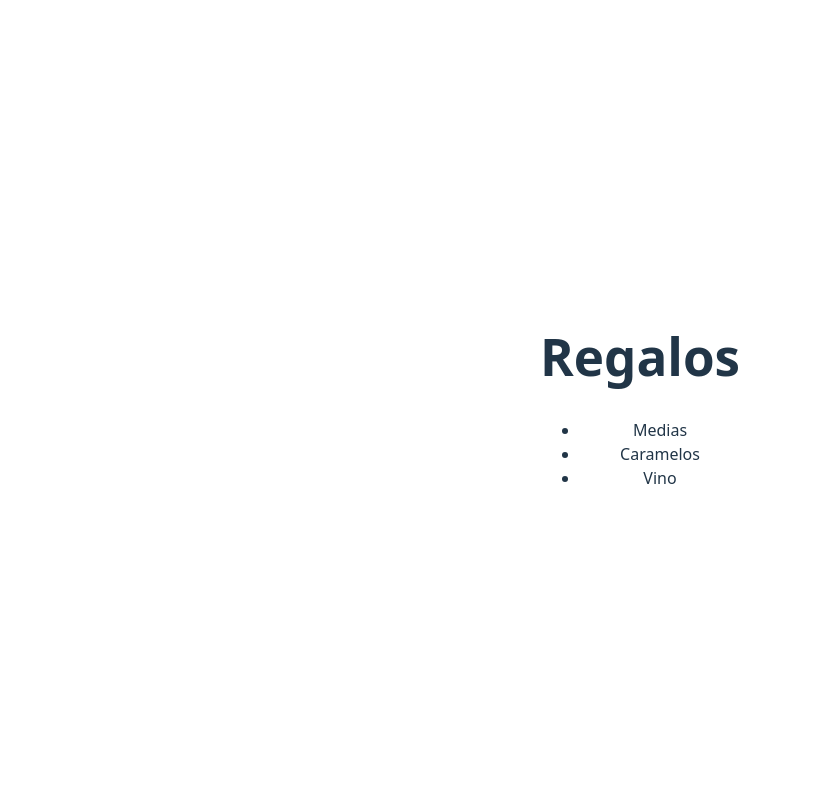
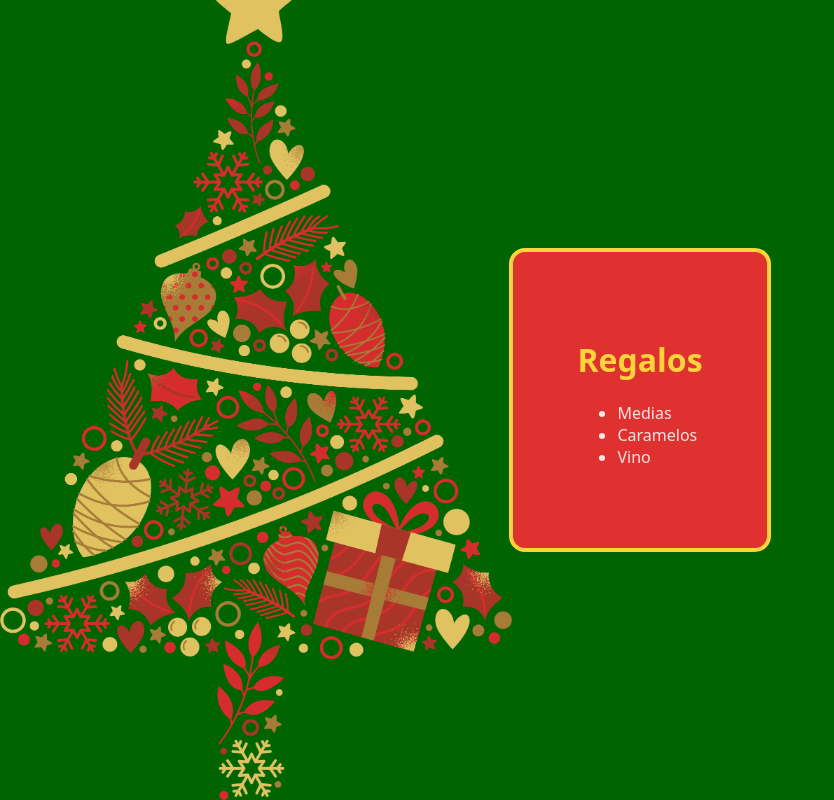
Before and after one commit to FelipeAlvarad63/24-days-adviency, a website built with Vite: page day-02/index.html in a window 1280 px wide. Shown: the whole page, without its empty margins (0-834 px from the left). Built offline with nearby package versions, Linux system fonts and the light colour scheme; files whose address does not match are found by name.

Commit message:
feat: styles day 2

```diff
--- a/day-02/src/style.css
+++ b/day-02/src/style.css
@@ -1,25 +1,19 @@
 :root {
   font-family: system-ui, Avenir, Helvetica, Arial, sans-serif;
-  line-height: 1.5;
-  font-weight: 400;
 
-  color-scheme: light dark;
-  color: rgba(255, 255, 255, 0.87);
-  background-color: #242424;
+  /*
+  Colors based on the Christmas theme
+  --primary-red: #e03131;
+  --color-secondary-golden: #ffd43b;
+  --color-white: #ffffffde;
+  --color-green: #006400;
+  */
 
-  font-synthesis: none;
-  text-rendering: optimizeLegibility;
-  -webkit-font-smoothing: antialiased;
-  -moz-osx-font-smoothing: grayscale;
-}
 
-a {
-  font-weight: 500;
-  color: #646cff;
-  text-decoration: inherit;
-}
-a:hover {
-  color: #535bf2;
+  --color-primary-red: #e03131;
+  --color-secondary-golden: #ffd43b;
+  --color-white: #ffffffde;
+  --color-green: #006400;
 }
 
 body {
@@ -30,67 +24,27 @@ body {
   min-height: 100vh;
 }
 
-h1 {
-  font-size: 3.2em;
-  line-height: 1.1;
-}
-
 #app {
   max-width: 1280px;
   margin: 0 auto;
   padding: 2rem;
-  text-align: center;
 }
 
-.logo {
-  height: 6em;
-  padding: 1.5em;
-  will-change: filter;
-  transition: filter 300ms;
-}
-.logo:hover {
-  filter: drop-shadow(0 0 2em #646cffaa);
-}
-.logo.vanilla:hover {
-  filter: drop-shadow(0 0 2em #f7df1eaa);
+body {
+  background: no-repeat left bottom/40% url(/assets/img_arbol_navidad.png), var(--color-green);
 }
 
-.card {
-  padding: 2em;
+.container__adviency {
+  padding: 4rem;
+  border: 4px solid var(--color-secondary-golden);
+  background-color: var(--color-primary-red);
+  border-radius: 1rem;
 }
 
-.read-the-docs {
-  color: #888;
+.container__adviency .title {
+  color: var(--color-secondary-golden);
 }
 
-button {
-  border-radius: 8px;
-  border: 1px solid transparent;
-  padding: 0.6em 1.2em;
-  font-size: 1em;
-  font-weight: 500;
-  font-family: inherit;
-  background-color: #1a1a1a;
-  cursor: pointer;
-  transition: border-color 0.25s;
+.container__adviency .container__gifts {
+  color: var(--color-white);
 }
-button:hover {
-  border-color: #646cff;
-}
-button:focus,
-button:focus-visible {
-  outline: 4px auto -webkit-focus-ring-color;
-}
-
-@media (prefers-color-scheme: light) {
-  :root {
-    color: #213547;
-    background-color: #ffffff;
-  }
-  a:hover {
-    color: #747bff;
-  }
-  button {
-    background-color: #f9f9f9;
-  }
-}
```
